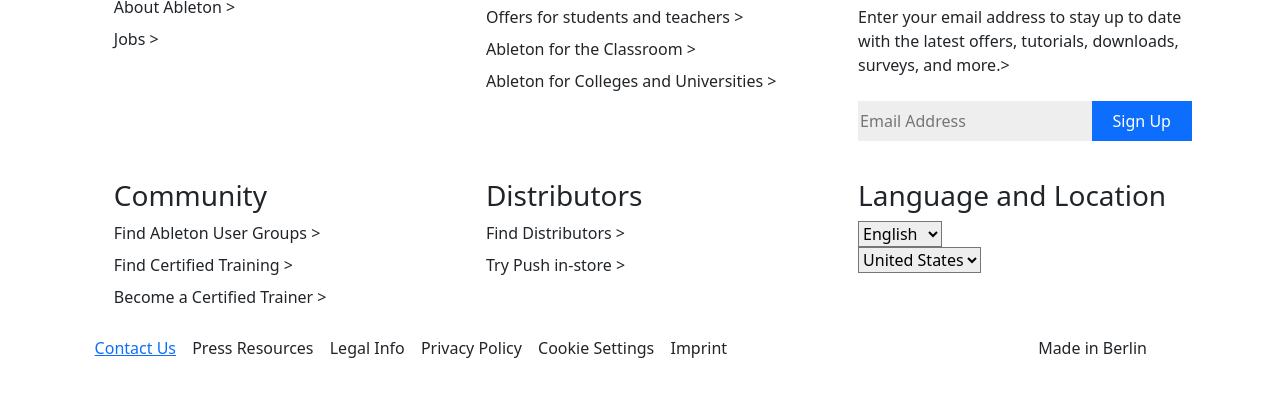
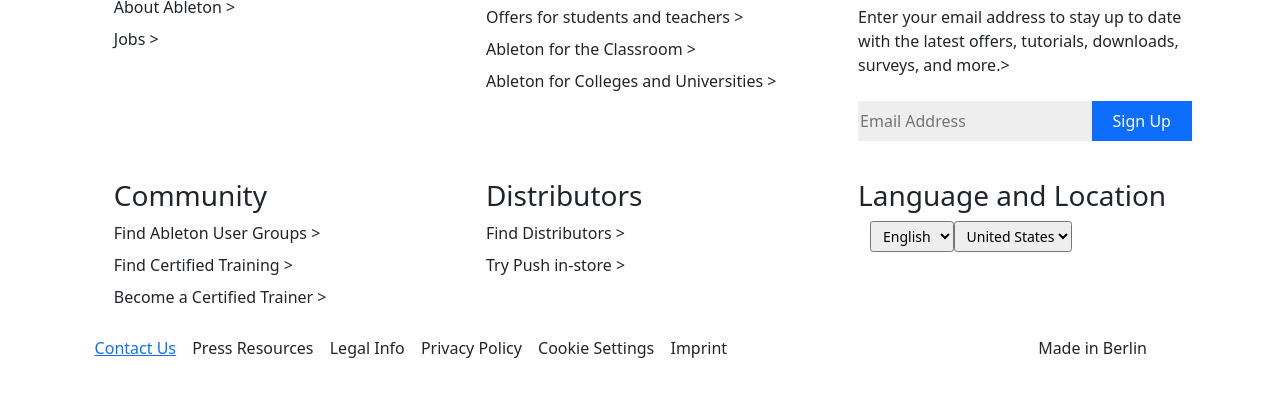
Before and after one commit to JacksonHaskamp/Ableton, a plain HTML site: page index.html in a window 1280 px wide. Shown: the part 8346-8742 px from the top of the page. Drawn offline with nearby package versions, Linux system fonts and the light colour scheme.

Commit message:
Added bootsrap
- [x] add bootstrap to project
- [x] style footer button w/ bootstrap

```diff
--- a/index.html
+++ b/index.html
@@ -210,19 +210,24 @@
                          <ul class="footer-list">
                             <h3>Language and Location</h3>
 
-                                 <div class="col-sm">
-                                    <select class="lang-chooser input-bg" name="language">
+                             <div class="container-fluid">
+
+                                <div class="row">
+                                     <div class="col-sm-3 padding-0">
+                                        <select class="lang-chooser input-bg form-select-sm " name="language">
                                             <option class="input-bg" value="en" selected>English</option>
                                             <option class="input-bg" value="de">Deutsch</option>
                                          </select>
                                      </div>
-                                 <div class="col-sm">
-                                    <select class="input-bg">
+                                     <div class="col-sm-6 padding-0">
+                                        <select class="input-bg form-select-sm">
                                             <option selected value="us">United States</option>
                                         </select>
                                      </div>
 
 
+                                 </div>
+                             </div>
 
 
 
--- a/styles.css
+++ b/styles.css
@@ -252,6 +252,10 @@ body{
     background: #EEEEEE;
 
 }
+.padding-0{
+    padding-right:0;
+    padding-left:0;
+}
 #footer-form-button {
     width: 30%;
 
@@ -268,6 +272,7 @@ body{
 #footer-form > * {
     border-radius: 0;
 }
+
 #footer-content {
     width: 100%;
     min-height: 800px;
```
Lines whose indentation alone changed are shown as unchanged.
